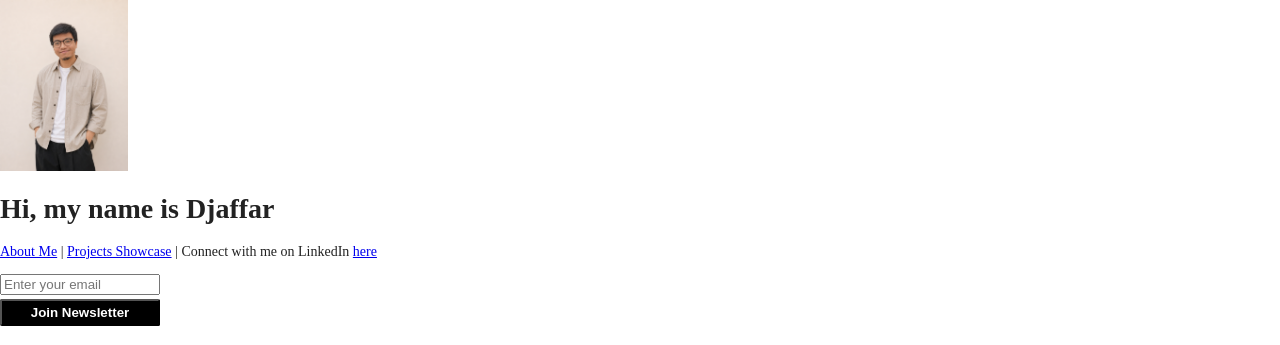
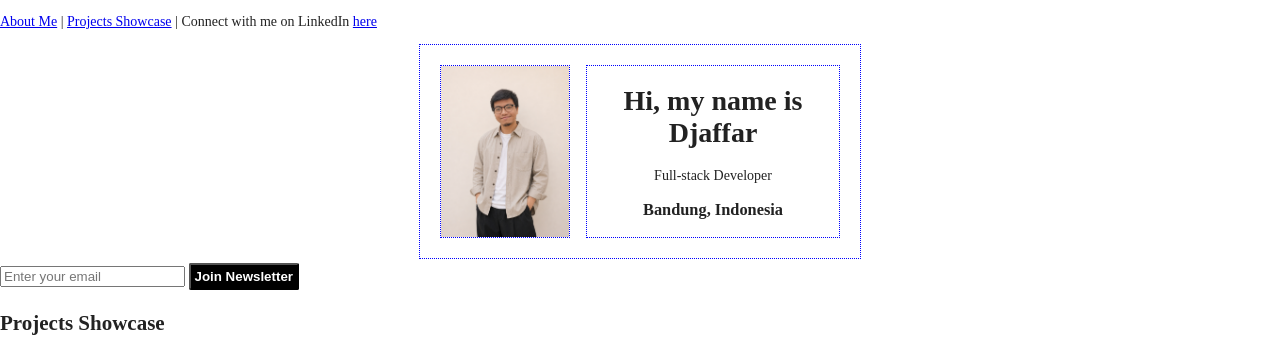
Before and after one commit to djaffarmr/belajar-full-stack, a plain HTML site: page index.html in a window 1280 px wide. Shown: the top 345 px of the page. Drawn offline with Linux system fonts and the light colour scheme.

Commit message:
Experiment using Flexbox

```diff
--- a/assets/css/style.css
+++ b/assets/css/style.css
@@ -5,23 +5,40 @@ body {
     margin: 0px;
 }
 
+.nav-wrapper {
+    /* display: flex;
+    flex-direction: column;
+    max-width: 160px; */
+}
+
+.card-profile {
+    display: flex;
+    width: 400px;
+    justify-content: space-around;
+    margin: 0 auto;
+    padding: 20px;
+}
+
+.dotted-blue {
+    border: 1px dotted blue;
+}
+
+.img-profile {
+    width: 128px;
+    margin-right: 16px;
+}
+
+.bio {
+    text-align: center;
+}
+
 ul {
     list-style-position: inside;
 }
 
 .div-google {
-    /* display: flex;
-    flex-direction: column;
-    height: fit-content;
-    justify-content: center;
-    align-items: center; */
     margin-top: 100px;
 }
-
-/* How to center an element with margin
-1. display: block
-2. the element must have width set
-3. margin right&left must be auto */
 
 .img-logo-google {
     display: block;
@@ -45,7 +62,6 @@ ul {
 }
 
 .card {
-    display: inline-block;
     width: 300px;
     background: #dfe1e5;
     border: 1px solid #cfd9de;
@@ -59,12 +75,10 @@ ul {
 }
 
 .card-btn {
-    /* color: #0f1419; */
     font-weight: bold;
     border: 1px solid #cfd9de;
     border-radius: 8px;
     background-color: white;
-    /* height: 24px; */
     padding: 8px 16px 8px 16px;
 }
 
--- a/index.html
+++ b/index.html
@@ -2,49 +2,36 @@
 <html>
     <head>
         <title>My Portfolio</title>
-        <link rel="stylesheet" href="assets/css/style.css">
+        <link rel="stylesheet" href="./assets/css/style.css">
     </head>
 
     <body>
-        <!-- Lesson 1
-        <div>
-            <h1>Humans Have Reached Mars</h1>
-            <img
-                src="https://katu.com/resources/media/31baf5bb-ded1-4e34-afdb-a519c695d6dc-large16x9_AP21047635297738.jpg?1613628115796"
-                alt="Shuttle Rocket Try to Landing on Mars."
-                width="100%">
-            <h3>The Starship rocket successfully landed on the red planet this morning.</h3>
+        <div class="nav-wrapper">
                 <p>
-                After a 115 days long journey, the crew of 12 finally arrived to their destination.
-                This is the first time humans have set foot on a planet other than Earth.
+                    <a href="/pages/about.html">About Me</a> |
+                    <a href="/pages/work.html">Projects Showcase</a> |
+                    Connect with me on LinkedIn <a href="https://www.linkedin.com/in/djaffarmr" target="_blank">here</a>
                 </p>
-            <img
-                src="landing.jpg"
-                alt="Landing on Mars."
-                width="100%">
         </div>
-        -->
 
-        <div>
-            <img src="assets/images/profile.jpeg"
-                 alt="Profile picture."
-                 width="128px">
+        <div class="card-profile dotted-blue">
+            <img class="img-profile dotted-blue"
+                 src="./assets/images/profile.jpeg"
+                 alt="Djaffar's profile picture.">
+            <div class="bio dotted-blue">
                 <h1>Hi, my name is Djaffar</h1>
-            <p><a href="pages/about.html">About Me</a> | <a href="pages/work.html">Projects Showcase</a> | Connect with me on LinkedIn <a href="https://www.linkedin.com/in/djaffarmr" target="_blank">here</a></p>
+                <p>Full-stack Developer</p>
+                <h3>Bandung, Indonesia</h3>
+            </div>
+        </div>
 
-            <div style="display: flex;
-                        flex-direction: column;
-                        max-width: 160px;">
-                <input type="email"
-                       placeholder="Enter your email">
+        <input type="email" placeholder="Enter your email">
         <button style="margin: 4px 0px 4px 0px;
                         padding: 4px;
                         background-color: black;
                         color: white;
                         font-weight: bold;
                         border-radius: 2px;">Join Newsletter</button>
-            </div>
-        </div>
 
         <div>
             <h2>Projects Showcase</h2>
@@ -54,17 +41,17 @@
                     <h2>Google Clone</h2>
                     <h3>Subhead</h3>
                     <p>Lorem ipsum dolor sit amet, consectetur adipiscing elit. Quisque tincidunt rutrum purus vitae iaculis. Morbi mauris nibh, egestas vitae pellentesque eu, eleifend eu arcu. Curabitur.</p>
-                    <a href="pages/google-clone.html"><button class="card-btn">Live Demo</button></a>
+                    <a href="./pages/google-clone.html"><button class="card-btn">Live Demo</button></a>
                 </div>
                 <div class="card">
-                    <img class="card-img" src="assets/images/landing.jpg">
+                    <img class="card-img" src="https://encrypted-tbn0.gstatic.com/images?q=tbn:ANd9GcTvwD5fGGVulXyYFvs8cyM22C-r1lAjMoEUcg&s">
                     <h2>Headline</h2>
                     <h3>Subhead</h3>
                     <p>Lorem ipsum dolor sit amet, consectetur adipiscing elit. Quisque tincidunt rutrum purus vitae iaculis. Morbi mauris nibh, egestas vitae pellentesque eu, eleifend eu arcu. Curabitur.</p>
                     <a href="#"><button class="card-btn">Live Demo</button></a>
                 </div>
                 <div class="card">
-                    <img class="card-img" src="assets/images/landing.jpg">
+                    <img class="card-img" src="https://encrypted-tbn0.gstatic.com/images?q=tbn:ANd9GcTvwD5fGGVulXyYFvs8cyM22C-r1lAjMoEUcg&s">
                     <h2>Headline</h2>
                     <h3>Subhead</h3>
                     <p>Lorem ipsum dolor sit amet, consectetur adipiscing elit. Quisque tincidunt rutrum purus vitae iaculis. Morbi mauris nibh, egestas vitae pellentesque eu, eleifend eu arcu. Curabitur.</p>
```
Also changed, not shown: pages/about.html (+2 -2 lines), pages/blog.html (+2 -2 lines), pages/google-clone.html (+1 -1 lines), pages/work.html (+3 -3 lines). Lines whose indentation alone changed are shown as unchanged.
